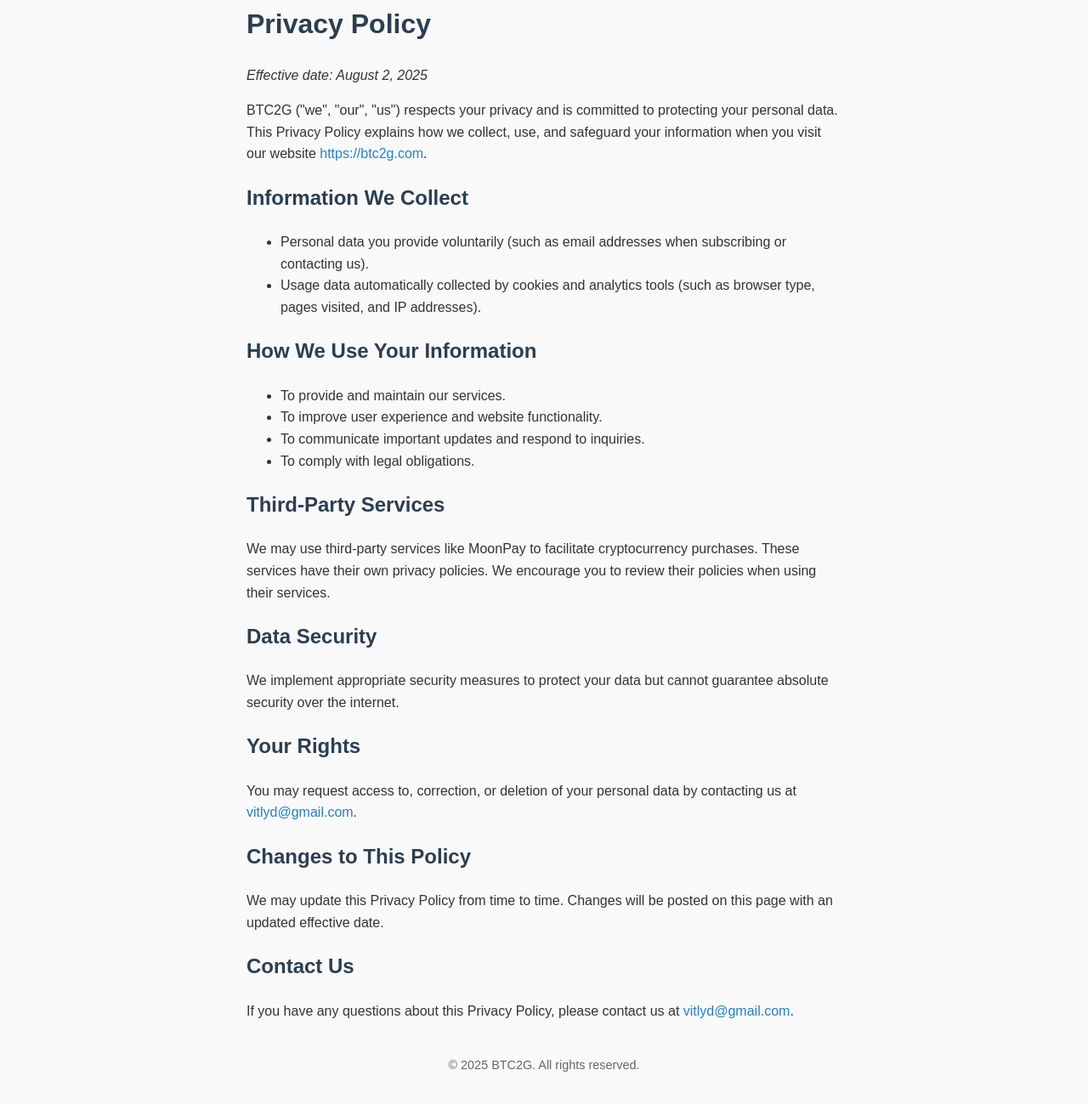
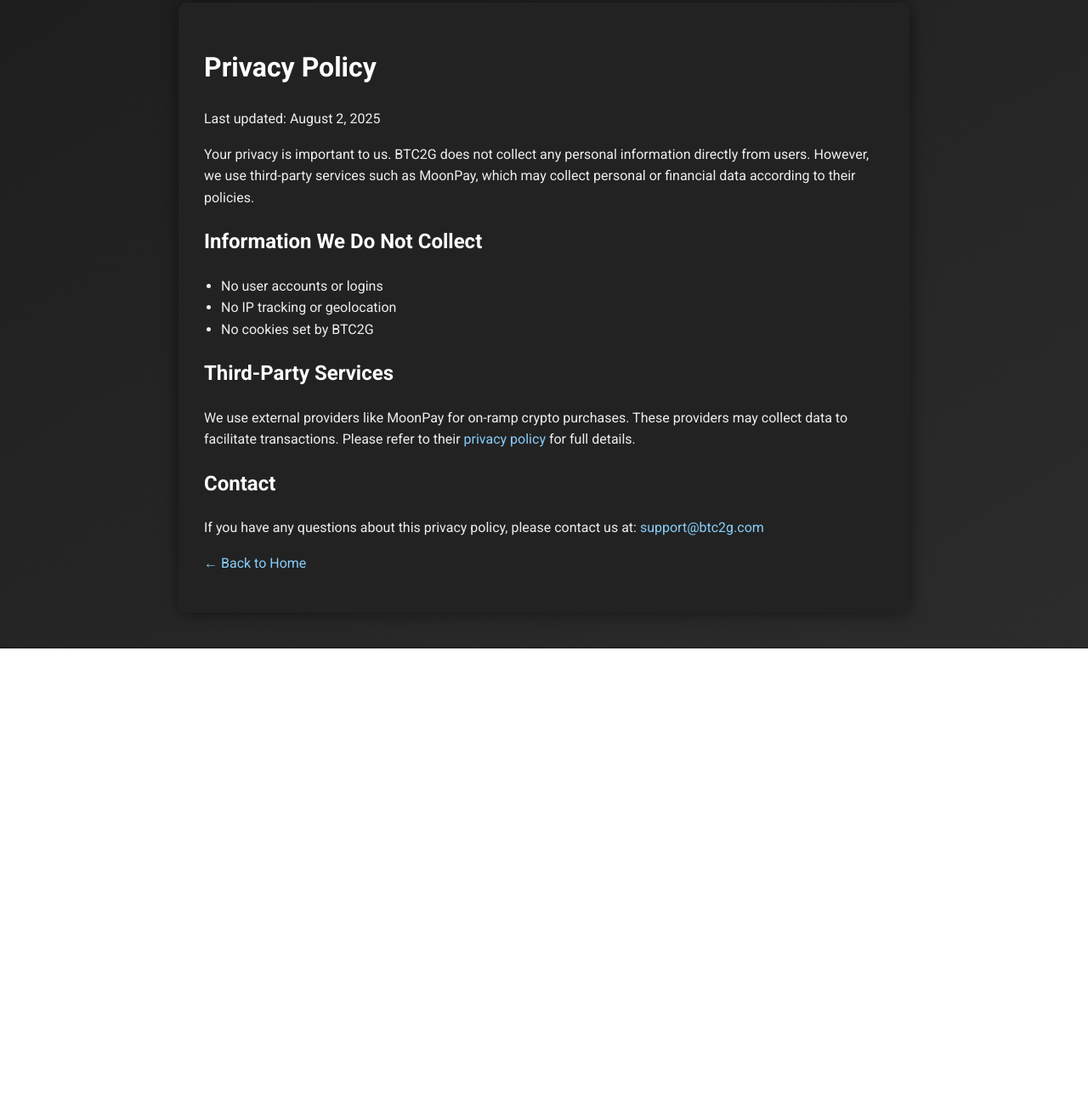
Before and after one commit to vitalydz/btc2g.github.io, a website: page privacy.html in a window 1280 px wide. Shown: the part 37-1336 px from the top of the page at 85% size. After the commit the page ends 800 px from the top, so only its background shows below. Drawn offline with Linux system fonts and the light colour scheme.

Commit message:
# btc2gold_plus5years.py - BTC and Gold graphically statistics in last 10 years and + next 5 years forecast (2030) - ежедневное обновление графика и динамическая дата, добавлена поддержка языков. Добавлена возможность купли биткоина через MoonPay. Added privacy.html. Fixed Dark mode and Date to Graph image.Fix place of png files.Updated to Dark Theme 3 fileas HTML - privacy, terms, and about.

```diff
--- a/privacy.html
+++ b/privacy.html
@@ -2,73 +2,67 @@
 <html lang="en">
 <head>
   <meta charset="UTF-8" />
-  <meta name="viewport" content="width=device-width, initial-scale=1" />
+  <meta name="viewport" content="width=device-width, initial-scale=1.0" />
   <title>Privacy Policy - BTC2G</title>
+  <link href="https://fonts.googleapis.com/css2?family=Roboto:wght@400;700&display=swap" rel="stylesheet">
   <style>
     body {
-      font-family: Arial, sans-serif;
-      max-width: 700px;
-      margin: 40px auto;
-      padding: 0 20px;
-      background-color: #f9f9f9;
-      color: #333;
+      background: linear-gradient(to bottom right, #1e1e1e, #2c2c2c);
+      color: #eeeeee;
+      font-family: 'Roboto', sans-serif;
+      margin: 0;
+      padding: 40px 20px;
       line-height: 1.6;
     }
+
+    .container {
+      max-width: 800px;
+      margin: auto;
+      background-color: #222;
+      padding: 30px;
+      border-radius: 10px;
+      box-shadow: 0 0 20px rgba(0, 0, 0, 0.5);
+    }
+
     h1, h2 {
-      color: #2c3e50;
+      color: #ffffff;
     }
+
     a {
-      color: #2980b9;
+      color: #87cefa;
       text-decoration: none;
     }
+
     a:hover {
       text-decoration: underline;
     }
-    footer {
-      margin-top: 40px;
-      font-size: 0.9em;
-      color: #666;
-      text-align: center;
+
+    ul {
+      padding-left: 20px;
     }
   </style>
 </head>
 <body>
-  <h1>Privacy Policy</h1>
-  <p><em>Effective date: August 2, 2025</em></p>
+  <div class="container">
+    <h1>Privacy Policy</h1>
+    <p>Last updated: August 2, 2025</p>
 
-  <p>BTC2G ("we", "our", "us") respects your privacy and is committed to protecting your personal data. This Privacy Policy explains how we collect, use, and safeguard your information when you visit our website <a href="https://btc2g.com">https://btc2g.com</a>.</p>
+    <p>Your privacy is important to us. BTC2G does not collect any personal information directly from users. However, we use third-party services such as MoonPay, which may collect personal or financial data according to their policies.</p>
 
-  <h2>Information We Collect</h2>
-  <ul>
-    <li>Personal data you provide voluntarily (such as email addresses when subscribing or contacting us).</li>
-    <li>Usage data automatically collected by cookies and analytics tools (such as browser type, pages visited, and IP addresses).</li>
-  </ul>
+    <h2>Information We Do Not Collect</h2>
+    <ul>
+      <li>No user accounts or logins</li>
+      <li>No IP tracking or geolocation</li>
+      <li>No cookies set by BTC2G</li>
+    </ul>
 
-  <h2>How We Use Your Information</h2>
-  <ul>
-    <li>To provide and maintain our services.</li>
-    <li>To improve user experience and website functionality.</li>
-    <li>To communicate important updates and respond to inquiries.</li>
-    <li>To comply with legal obligations.</li>
-  </ul>
+    <h2>Third-Party Services</h2>
+    <p>We use external providers like MoonPay for on-ramp crypto purchases. These providers may collect data to facilitate transactions. Please refer to their <a href="https://www.moonpay.com/legal/privacy_policy" target="_blank">privacy policy</a> for full details.</p>
 
-  <h2>Third-Party Services</h2>
-  <p>We may use third-party services like MoonPay to facilitate cryptocurrency purchases. These services have their own privacy policies. We encourage you to review their policies when using their services.</p>
+    <h2>Contact</h2>
+    <p>If you have any questions about this privacy policy, please contact us at: <a href="mailto:support@btc2g.com">support@btc2g.com</a></p>
 
-  <h2>Data Security</h2>
-  <p>We implement appropriate security measures to protect your data but cannot guarantee absolute security over the internet.</p>
-
-  <h2>Your Rights</h2>
-  <p>You may request access to, correction, or deletion of your personal data by contacting us at <a href="mailto:vitlyd@gmail.com">vitlyd@gmail.com</a>.</p>
-
-  <h2>Changes to This Policy</h2>
-  <p>We may update this Privacy Policy from time to time. Changes will be posted on this page with an updated effective date.</p>
-
-  <h2>Contact Us</h2>
-  <p>If you have any questions about this Privacy Policy, please contact us at <a href="vitlyd@gmail.com">vitlyd@gmail.com</a>.</p>
-
-  <footer>
-    <p>© 2025 BTC2G. All rights reserved.</p>
-  </footer>
+    <p><a href="index.html">← Back to Home</a></p>
+  </div>
 </body>
 </html>
```
Also changed, not shown: about.html (+35 -36 lines), terms.html (+43 -31 lines).
